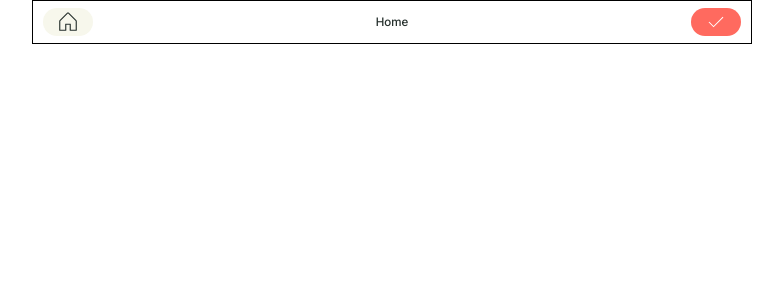
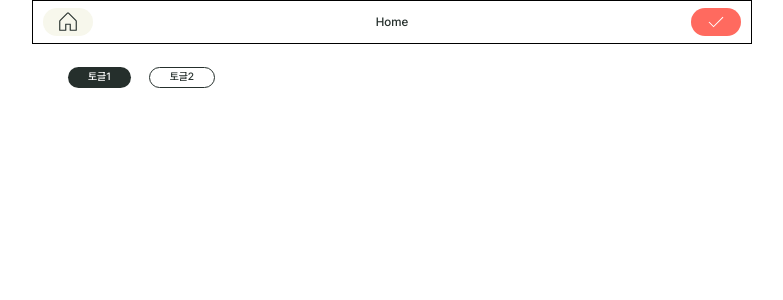
Before and after one commit to SioJeong/imnotdurnk, a React (Vite) app in the folder imnotdurnk_frontend_web/: page / in a window 1280 px wide. Shown: the top 300 px of the page, without its empty margins (248-1031 px from the left). Built offline with nearby package versions, Linux system fonts and the light colour scheme.

Commit message:
S11P12A609-152 feat:toggle component border add

```diff
--- a/imnotdurnk_frontend_web/src/components/_common/ToggleButton.style.js
+++ b/imnotdurnk_frontend_web/src/components/_common/ToggleButton.style.js
@@ -21,8 +21,13 @@ export const ToggleButton = styled.div`
     gap: 0.625rem;
     border-radius: 2.8125rem;
     background: ${(props) => props.$isSelected ?
-        props.$isMono? 'var(--color-green3, #252F2C)' : 'var(--color-red, #FF6A5F)'
-        :'var(--color-white1, #FFFFFF)'};
+        props.$isMono? 'var(--color-green3, #252F2C)'
+        : 'var(--color-red, #FF6A5F)':'var(--color-white1, #FFFFFF)'};
+     ${(props) =>
+        (props.$isMono && !props.$isSelected) &&
+        `
+        border: 1px solid var(--color-green3, #252F2C);
+  `}
 `
 export const StyledH4 = styled.h4`
     color: ${(props) => props.$isSelected ? 'var(--color-white1, #FFFFFF)' : 'var(--color-green3, #252F2C)'};
--- a/imnotdurnk_frontend_web/src/pages/Home.jsx
+++ b/imnotdurnk_frontend_web/src/pages/Home.jsx
@@ -16,6 +16,7 @@ const Home = () => {
 
     return (
         <>
+            <ToggleButton toggle1 = '토글1' toggle2='토글2' isMono ={true}/>
         </>
     );
 };
```
